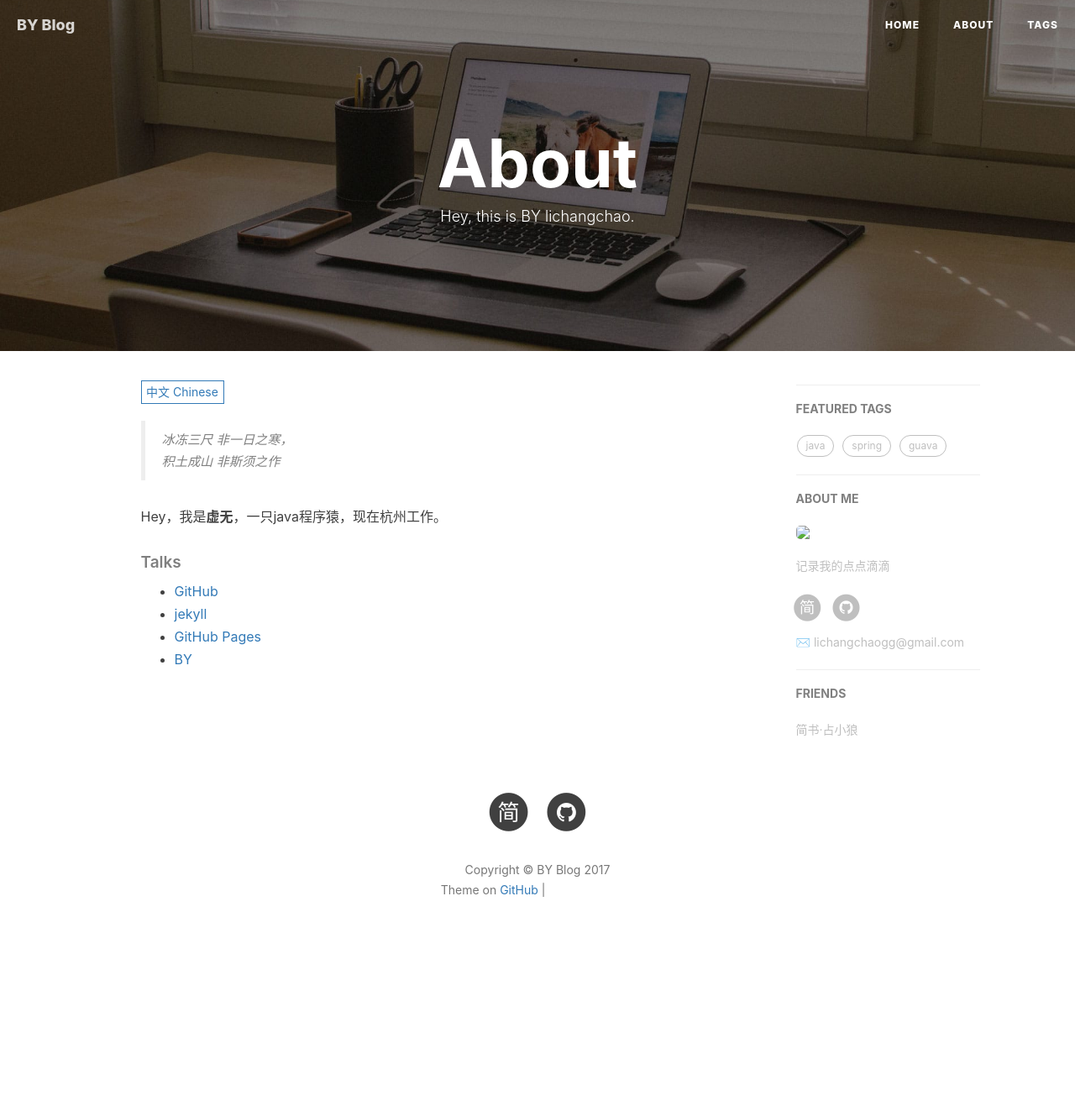
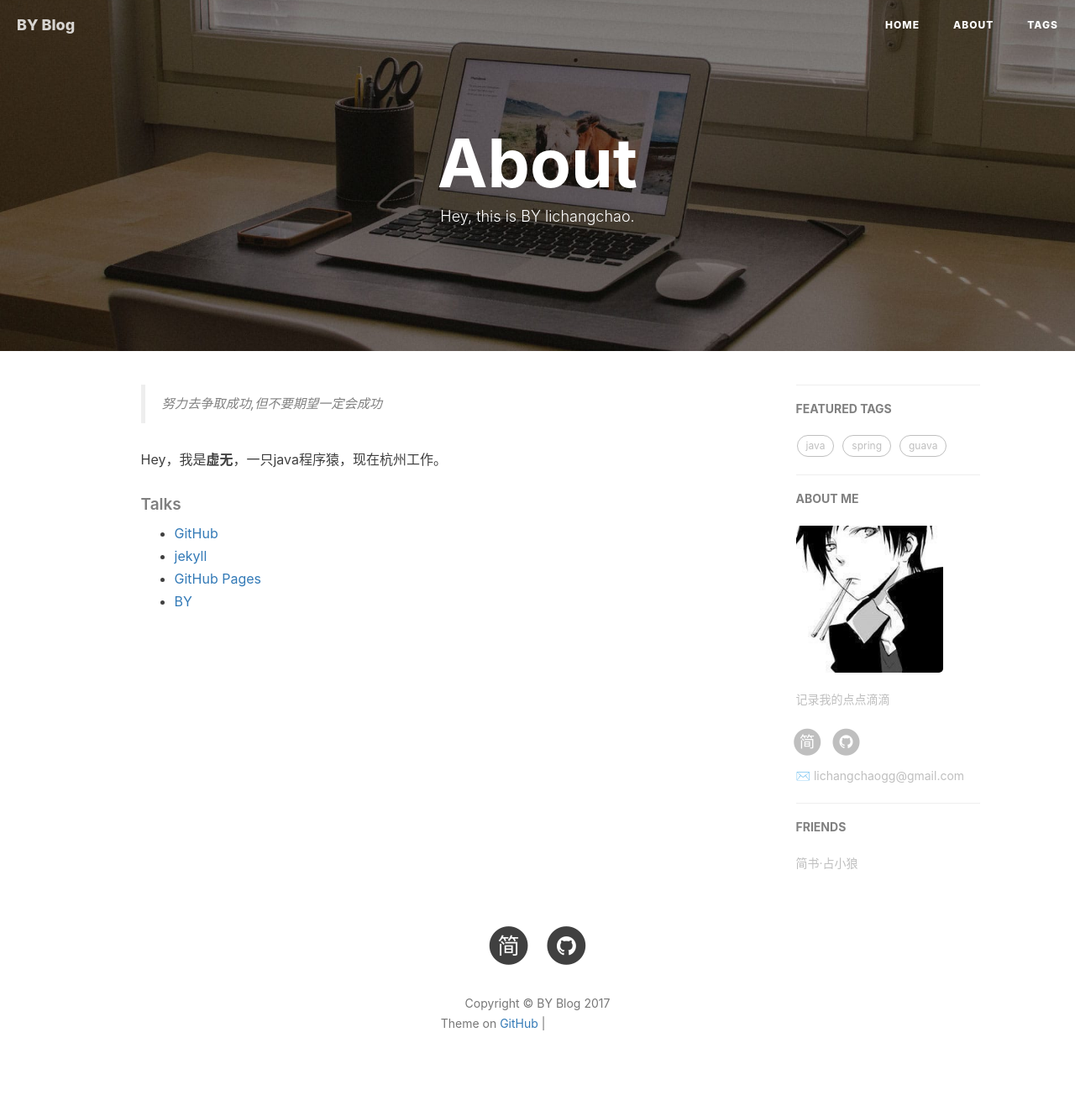
Before and after one commit to licc168/licc168.github.io, a Jekyll site: the page built from about.html, in a window 1280 px wide. Shown: the whole page at 84% size. Built offline with Jekyll 4.4.1, drawn with Linux system fonts in a browser that asks for light colours; nearby versions of some CDN libraries; comment, search, counter and statistics services are not loaded; before the commit the page ends 1164 px from its top, so only the background shows below that; grey boxes are pictures that could not be loaded.

Commit message:
修改了图片

```diff
--- a/_config.yml
+++ b/_config.yml
@@ -12,7 +12,7 @@ github_repo: "https://github.com/licc168/licc168.github.io" # you code repositor
 # Sidebar settings
 sidebar: true                           # whether or not using Sidebar.
 sidebar-about-description: "记录我的点点滴滴"
-sidebar-avatar: img/avatar_m.jpg      # use absolute URL, seeing it's used in both `/` and `/about/`
+sidebar-avatar: img/avatar-by.jpg      # use absolute URL, seeing it's used in both `/` and `/about/`
 
 
 
--- a/about.html
+++ b/about.html
@@ -6,17 +6,13 @@ header-img: "img/home-bg-o.jpg"
 ---
 
 <!-- Language Selector -->
-<select class="sel-lang" onchange= "onLanChange(this.options[this.options.selectedIndex].value)">
-    <option value="0" selected> 中文 Chinese </option>
-    <option value="1"> 英文 English </option>
-</select>
+
 
 <!-- Chinese Version -->
 <div class="zh post-container">
 
     <!--copied from markdown -->
-    <blockquote><p>冰冻三尺 非一日之寒，<br>
-    积土成山 非斯须之作</p></blockquote>
+    <blockquote><p>努力去争取成功,但不要期望一定会成功</p></blockquote>
 
     <p>Hey，我是<strong>虚无</strong>，一只java程序猿，现在杭州工作。</p>
 
@@ -29,24 +25,7 @@ header-img: "img/home-bg-o.jpg"
     <li><a href="https://qiubaiying.github.io">BY</a></li>    </ul>
 </div>
 
-<!-- English Version -->
-<div class="en post-container">
-    <blockquote><p>Yet another java Developer. <br>
-    Yet another Life-long Student.</p></blockquote>
 
-    <p>Hi, I am <strong>xuwu</strong>，you can call me <strong>BY</strong>. I'm an java Developer.I now working in HangZhou Supermo Intelligent Logistics Technology Co., Ltd.</p>
-
-
-
-    <h5>Talks</h5>
-
-    <ul>
-    <li><a href="https://github.com">GitHub</a></li>
-    <li><a href="http://jekyll.com.cn/">jekyll</a></li>
-    <li><a href="https://pages.github.com/">GitHub Pages</a></li>
-    <li><a href="https://qiubaiying.github.io">BY</a></li>
-    </ul>
-</div>
 
 <!-- Handle Language Change -->
 <script type="text/javascript">
```
